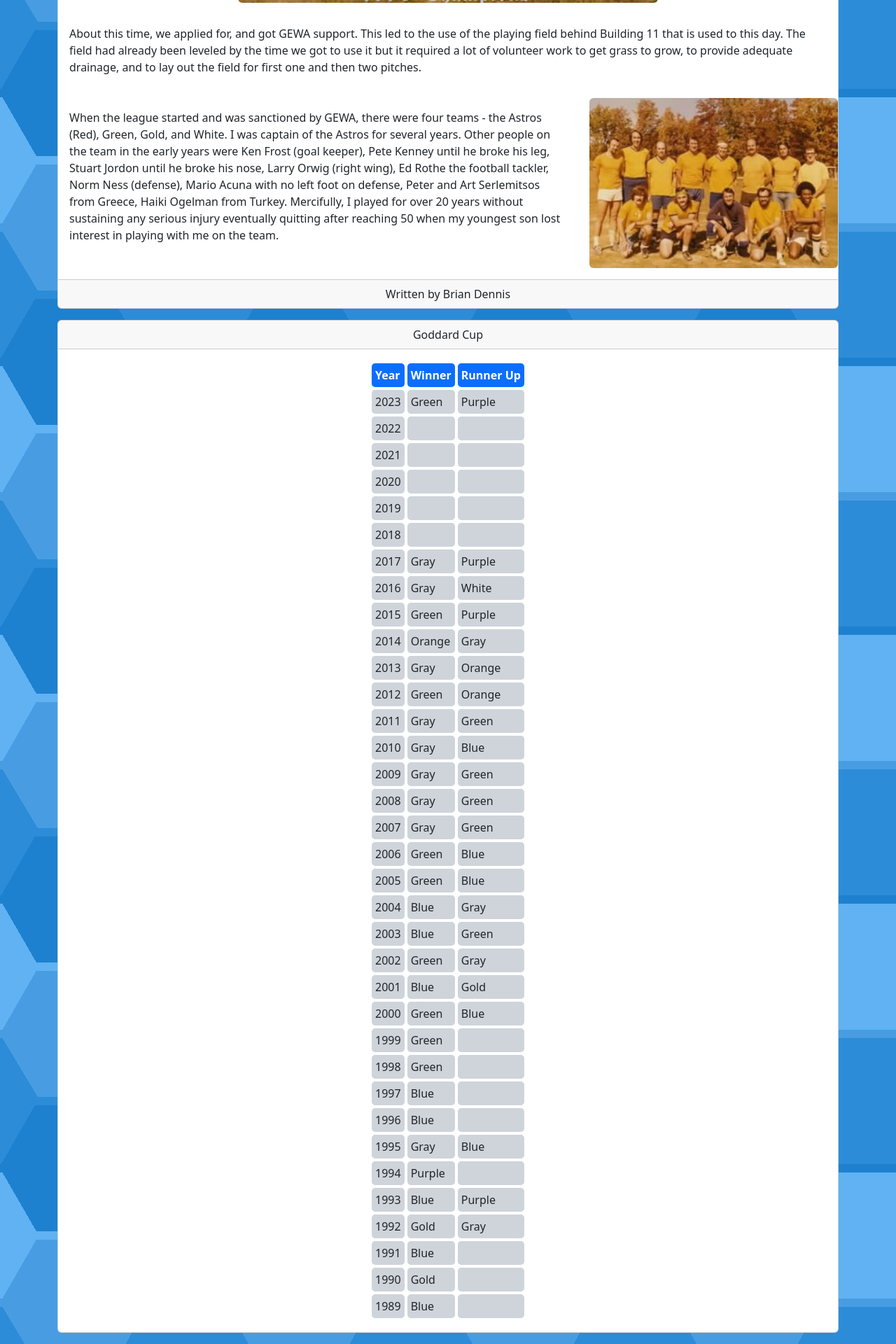
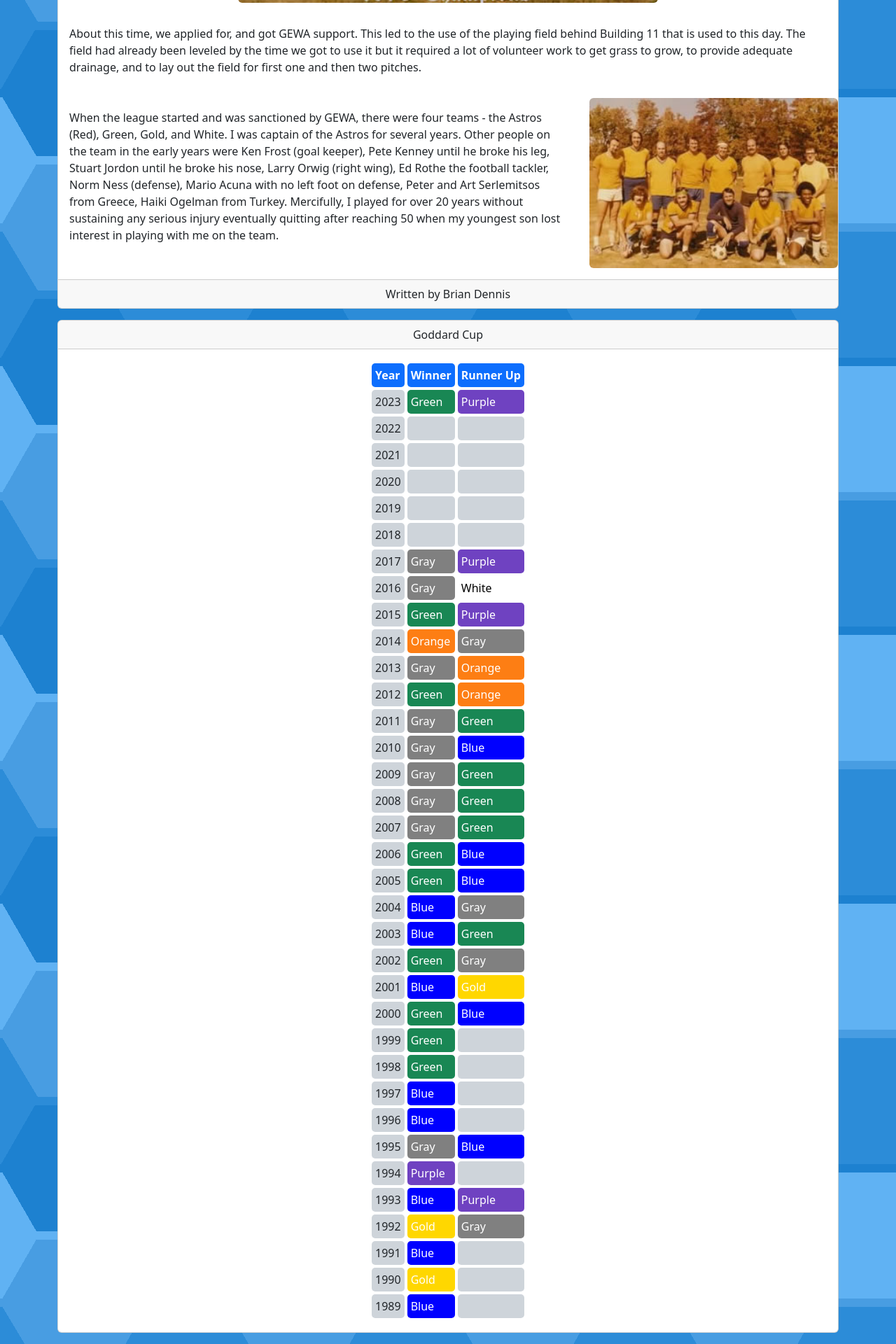
Before and after one commit to goddard-soccer/goddard-soccer.github.io, a Jekyll site: the page built from _pages/about.md, in a window 1280 px wide. Shown: the part 1573-3493 px from the top of the page at 70% size. Built offline with Jekyll 4.4.1, drawn with Linux system fonts in a browser that asks for light colours.

Commit message:
colorize table

```diff
--- a/_pages/about.md
+++ b/_pages/about.md
@@ -131,8 +131,8 @@ When the league started and was sanctioned by GEWA, there were four teams - the
 {% for row in site.data.titles reversed %}
     <tr>
         <td>{{ row.Year }}</td>
-        <td>{{ row.Winner }}</td>
-        <td>{{ row.RunnerUp }}</td>
+        <td class="text-white bg-{{ row.Winner | downcase }}">{{ row.Winner }}</td>
+        <td class="text-white bg-{{ row.RunnerUp | downcase }}">{{ row.RunnerUp }}</td>
     </tr>
 {% endfor %}
 
--- a/assets/css/styles.css
+++ b/assets/css/styles.css
@@ -40,8 +40,17 @@ td {
 .todo-list li {
   text-align: left; }
 
+.bg-blue {
+  background-color: blue; }
+
+.bg-gray {
+  background-color: gray; }
+
 .bg-green {
   background-color: #198754; }
+
+.bg-gold {
+  background-color: gold; }
 
 .bg-orange {
   background-color: #FD7E14; }
@@ -51,6 +60,10 @@ td {
 
 .bg-red {
   background-color: #DC3545; }
+
+.bg-white {
+  background-color: white !important;
+  color: black !important; }
 
 .bg-first {
   background-color: #E1C564; }
```
Also changed, not shown: assets/css/styles.sass (+13 -0 lines), 1 other file.
